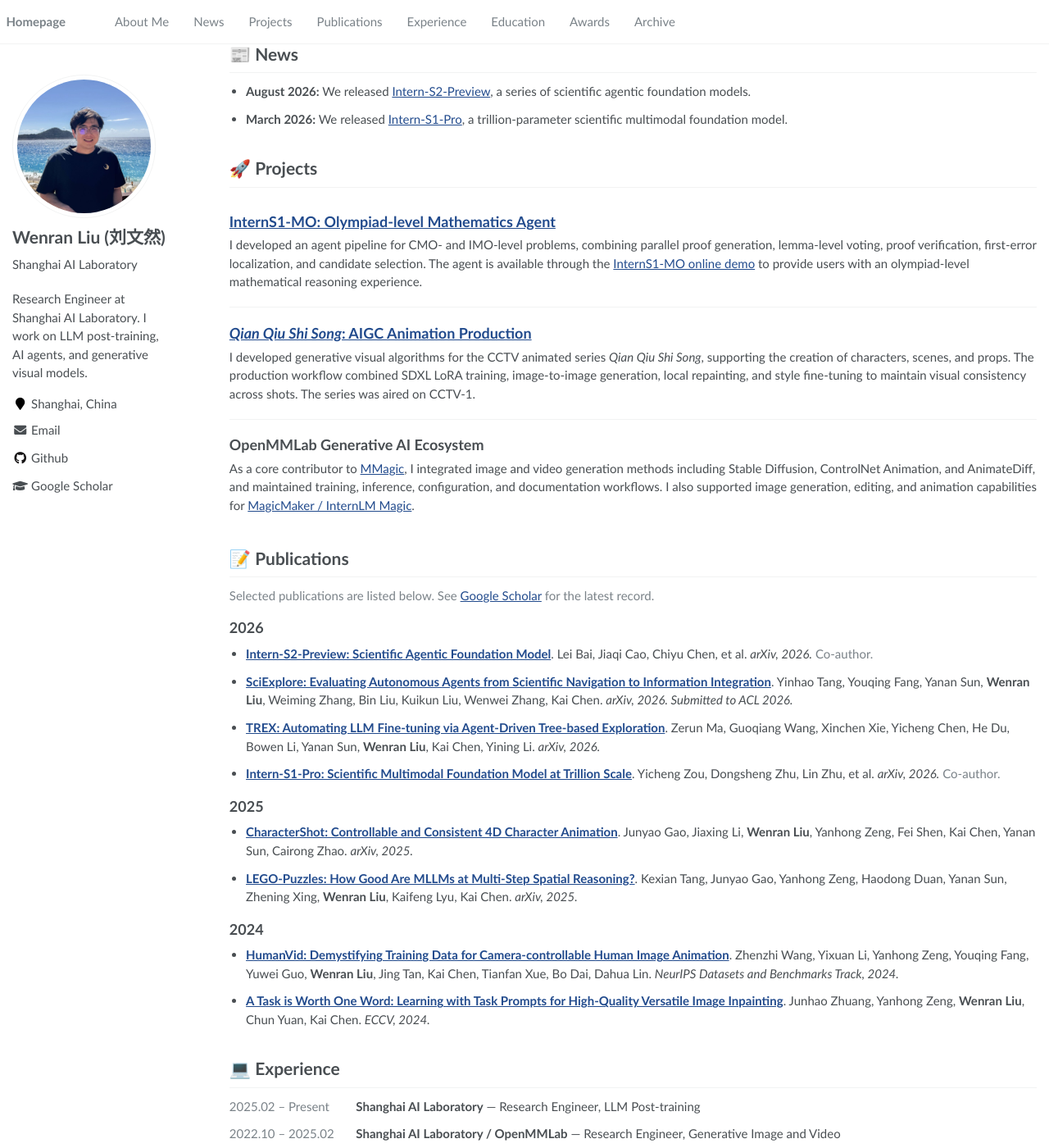
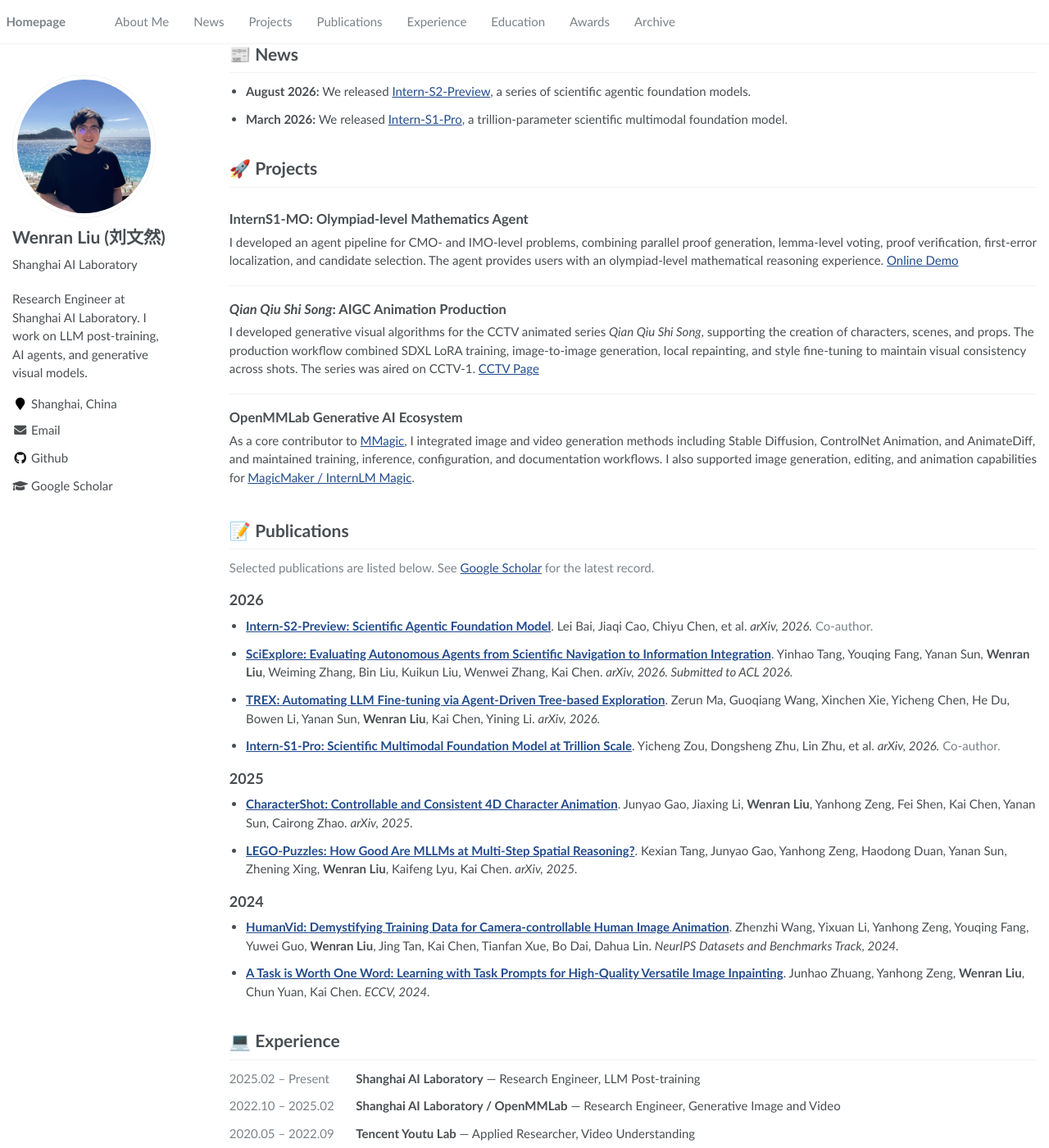
Before and after one commit to liuwenran/liuwenran.github.io, a Jekyll site: the page built from index.html, in a window 1280 px wide and 1400 px high, scrolled down 285 px. Shown: the whole window at 82% size. Built offline with Jekyll 4.4.1, drawn with Linux system fonts in a browser that asks for light colours.

Commit message:
Refine project headings and links

```diff
--- a/assets/css/main.scss
+++ b/assets/css/main.scss
@@ -129,6 +129,7 @@
     }
 
     h2 {
+        font-size: 1.1em;
         margin-bottom: .35em;
     }
 }
--- a/index.html
+++ b/index.html
@@ -45,22 +45,23 @@
 <h1>🚀 Projects</h1>
 
 <div class="project-item">
-  <h2><a href="https://chat-staging.intern-ai.org.cn/intern-s1-mo">InternS1-MO: Olympiad-level Mathematics Agent</a></h2>
+  <h2>InternS1-MO: Olympiad-level Mathematics Agent</h2>
   <p>
     I developed an agent pipeline for CMO- and IMO-level problems, combining parallel proof generation,
     lemma-level voting, proof verification, first-error localization, and candidate selection.
-    The agent is available through the <a href="https://chat-staging.intern-ai.org.cn/intern-s1-mo">InternS1-MO online demo</a>
-    to provide users with an olympiad-level mathematical reasoning experience.
+    The agent provides users with an olympiad-level mathematical reasoning experience.
+    <a href="https://chat-staging.intern-ai.org.cn/intern-s1-mo">Online Demo</a>
   </p>
 </div>
 
 <div class="project-item">
-  <h2><a href="https://tv.cctv.com/2024/02/26/VIDAUw4U4rxtLHnKuKP9dFZV240226.shtml"><em>Qian Qiu Shi Song</em>: AIGC Animation Production</a></h2>
+  <h2><em>Qian Qiu Shi Song</em>: AIGC Animation Production</h2>
   <p>
     I developed generative visual algorithms for the CCTV animated series <em>Qian Qiu Shi Song</em>,
     supporting the creation of characters, scenes, and props. The production workflow combined
     SDXL LoRA training, image-to-image generation, local repainting, and style fine-tuning to maintain
     visual consistency across shots. The series was aired on CCTV-1.
+    <a href="https://tv.cctv.com/2024/02/26/VIDAUw4U4rxtLHnKuKP9dFZV240226.shtml">CCTV Page</a>
   </p>
 </div>
 
```
